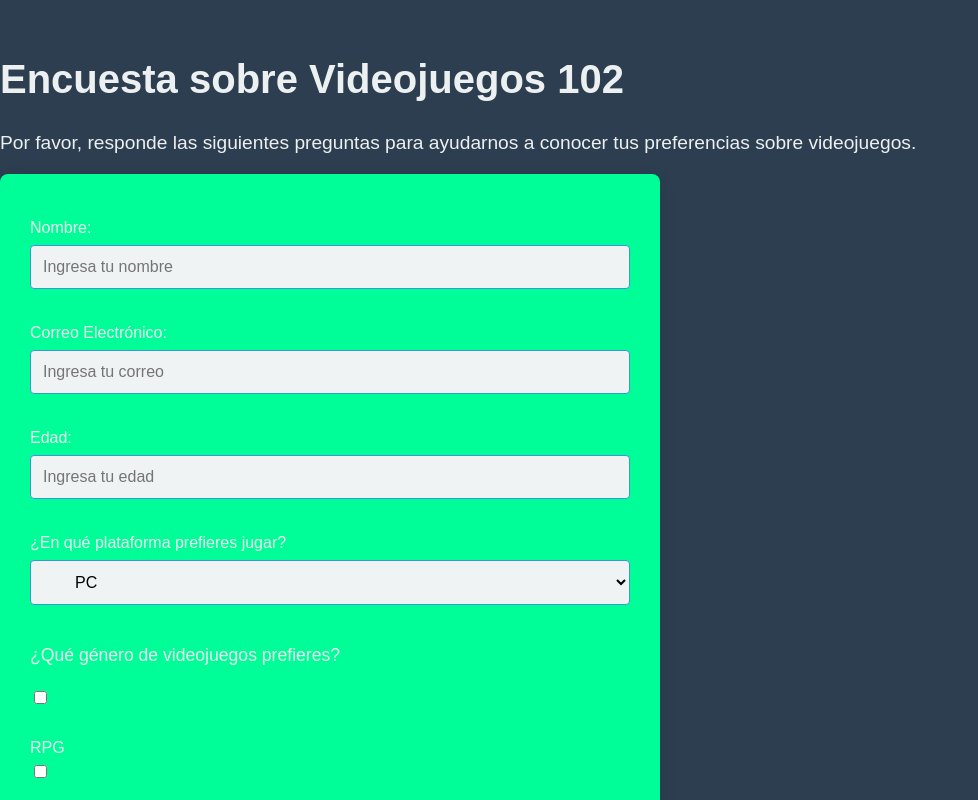
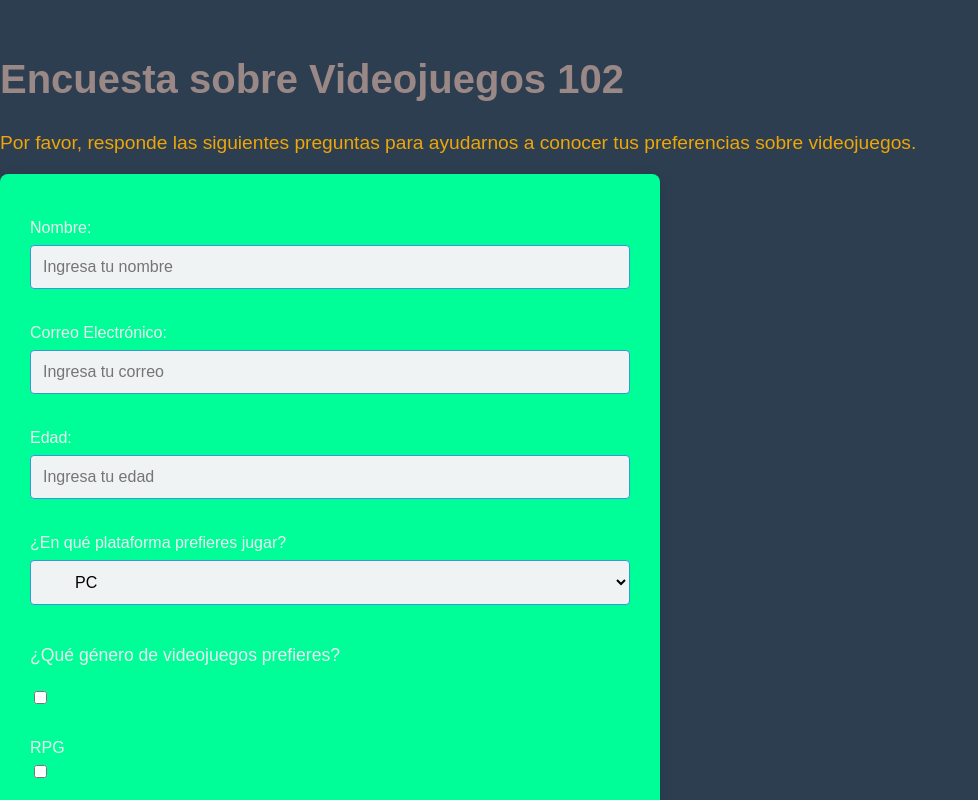
Before and after one commit to Harol157/Felipe, a plain HTML site: page index.html in a window 1280 px wide. Shown: the top 800 px of the page, without its empty margins (0-978 px from the left). Drawn offline with Linux system fonts and the light colour scheme.

Commit message:
cambio de titulo

```diff
--- a/styles.css
+++ b/styles.css
@@ -13,7 +13,7 @@ body {
 }
 
 h1 {
-    color: #ecf0f1; /* Título en rojo para resaltar */
+    color: #9a8887; /* Título en rojo para resaltar */
     font-size: 2.5rem;
     margin-bottom: 10px;
     padding-top: 30px;
@@ -21,7 +21,7 @@ h1 {
 
 #description {
     font-size: 1.2rem;
-    color: #ecf0f1; /* Texto claro */
+    color: #eea609; /* Texto claro */
     margin-bottom: 20px;
 }
 
```
